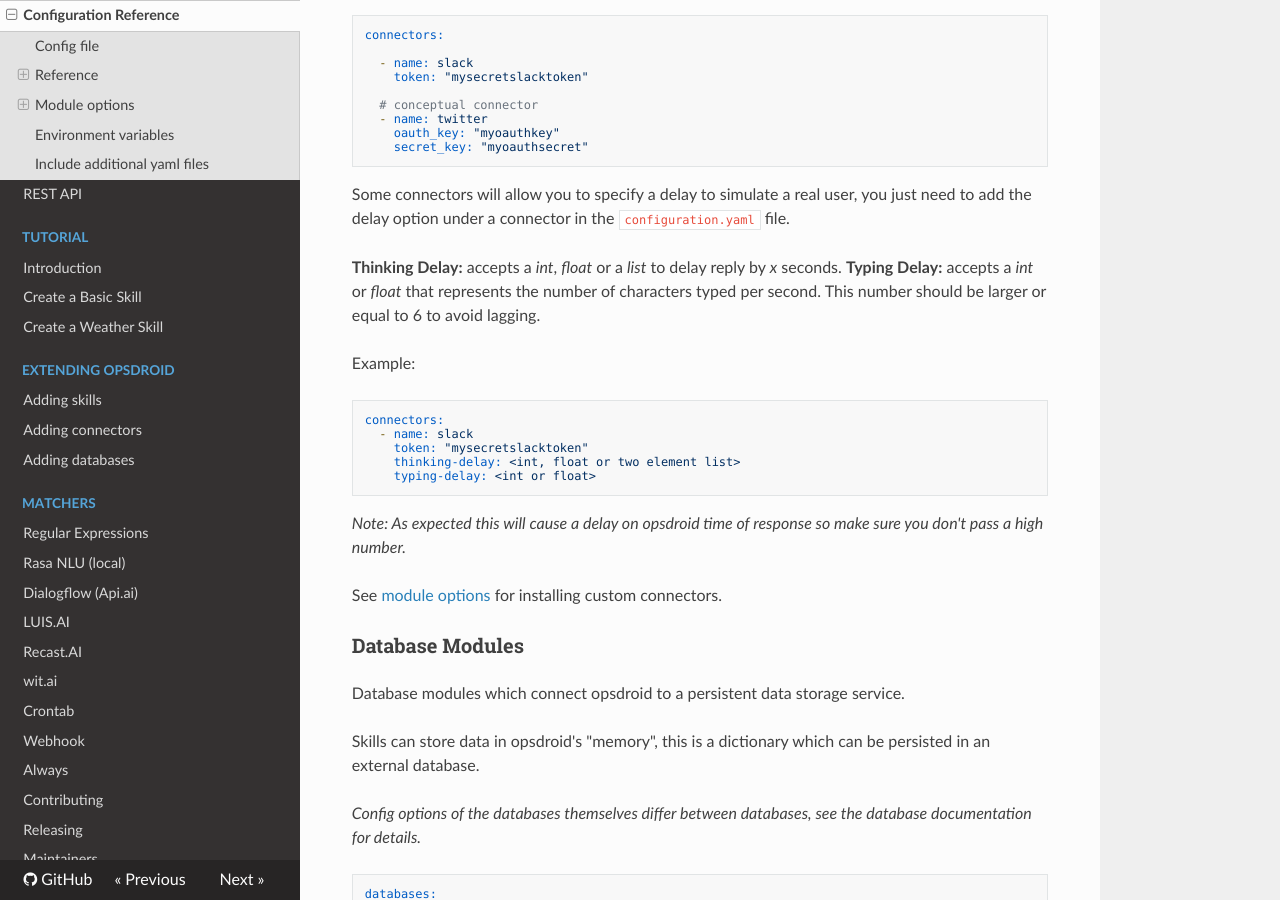
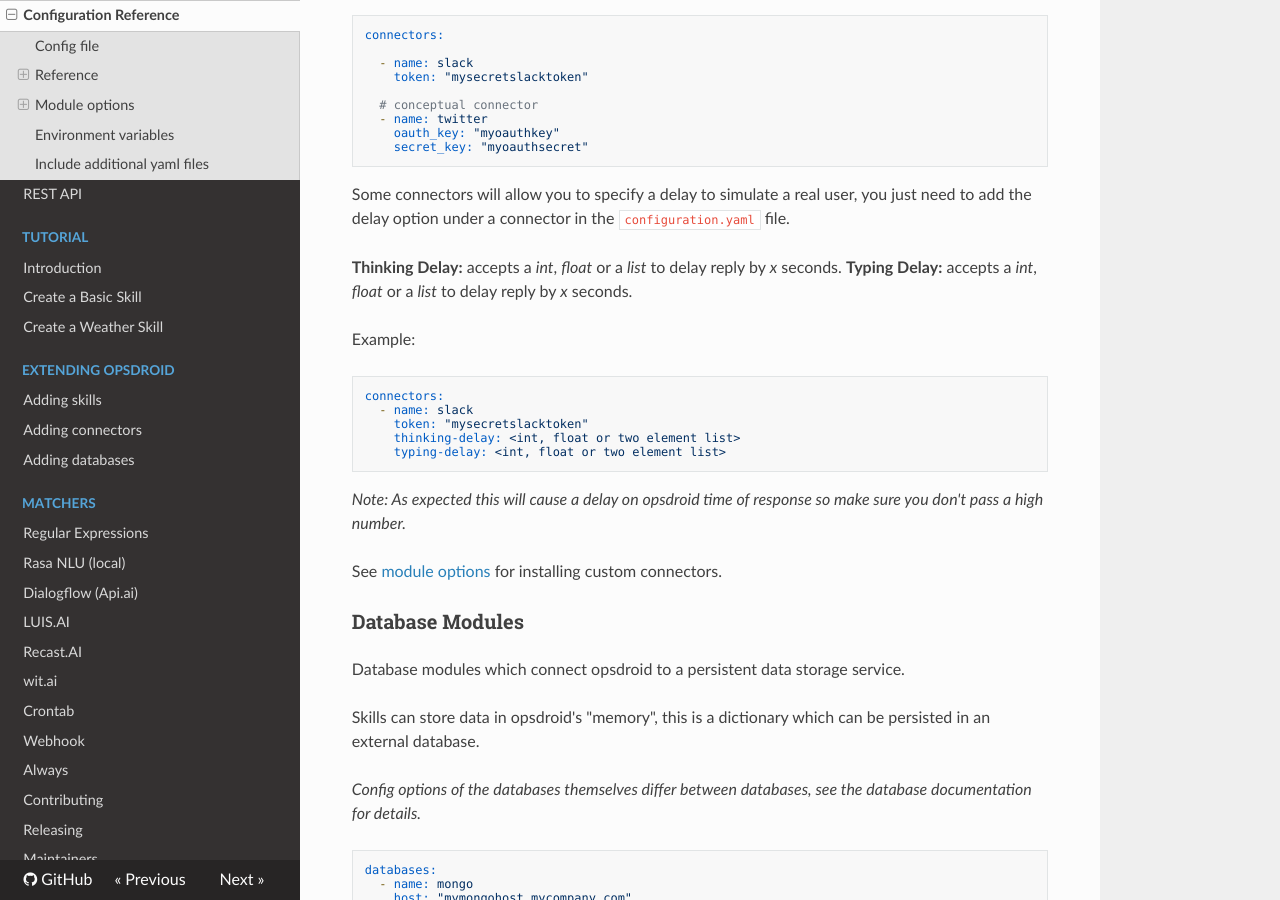
Before and after one commit to opsdroid/opsdroid, an MkDocs documentation site: the page built from docs/configuration-reference.md, in a window 1280 px wide and 900 px high, scrolled down 1855 px. Built offline with MkDocs 1.6.1, drawn with Linux system fonts in a browser that asks for light colours; nearby versions of some CDN libraries; old or Windows-style settings are respelled for this version of MkDocs.

Commit message:
Update documents for typing delay

````diff
--- a/docs/configuration-reference.md
+++ b/docs/configuration-reference.md
@@ -96,7 +96,7 @@ connectors:
 Some connectors will allow you to specify a delay to simulate a real user, you just need to add the delay option under a connector in the `configuration.yaml` file.
 
 **Thinking Delay:** accepts a _int_, _float_ or a _list_ to delay reply by _x_ seconds.
-**Typing Delay:** accepts a _int_ or _float_ that represents the number of characters typed per second. This number should be larger or equal to 6 to avoid lagging.
+**Typing Delay:** accepts a _int_, _float_ or a _list_ to delay reply by _x_ seconds.
 
 
 Example:
@@ -106,7 +106,7 @@ connectors:
   - name: slack
     token: "mysecretslacktoken"
     thinking-delay: <int, float or two element list>
-    typing-delay: <int or float>
+    typing-delay: <int, float or two element list>
 ```
 
 _Note: As expected this will cause a delay on opsdroid time of response so make sure you don't pass a high number._
````
